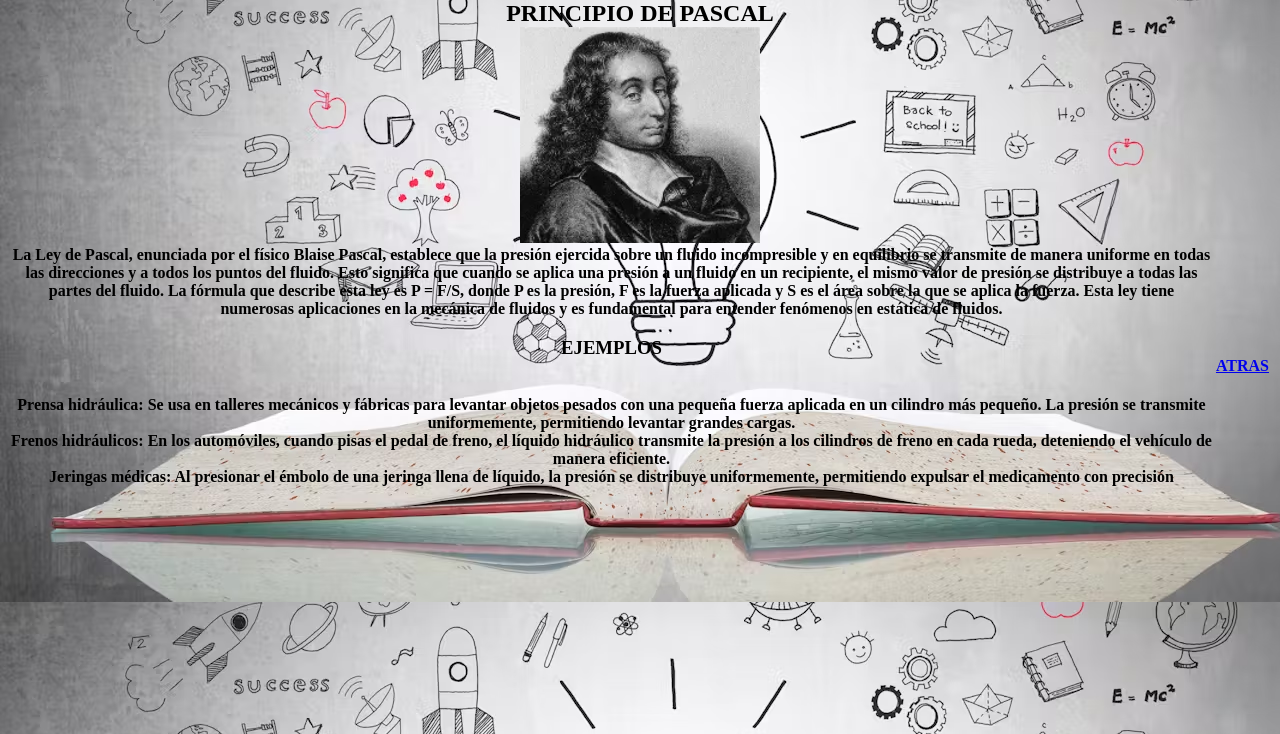
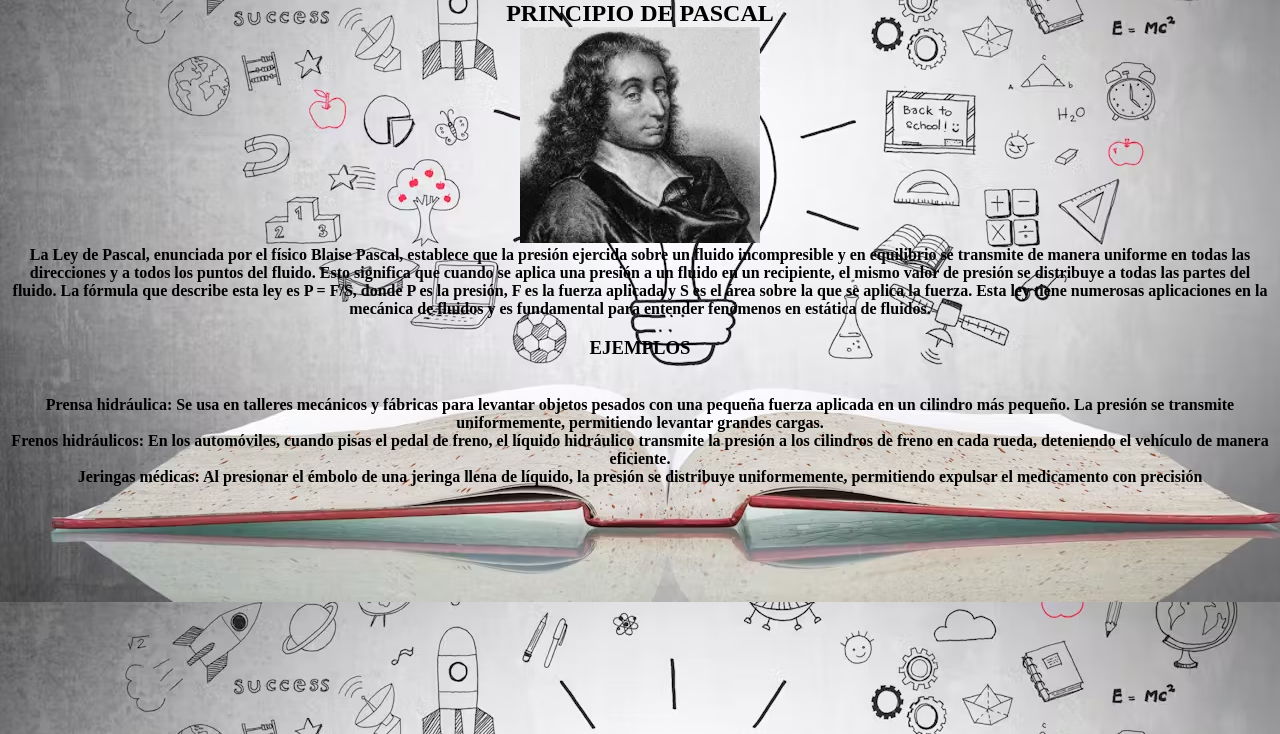
Before and after one commit to richardhernandez4k/richardhernandez4k.github.io, a plain HTML site: page principio de pascal.html in a window 1280 px wide. Shown: the part 66-800 px from the top of the page. Drawn offline with Linux system fonts and the light colour scheme.

Commit message:
Update principio de pascal.html

```diff
--- a/principio de pascal.html
+++ b/principio de pascal.html
@@ -17,6 +17,5 @@ Prensa hidráulica: Se usa en talleres mecánicos y fábricas para levantar obje
 Frenos hidráulicos: En los automóviles, cuando pisas el pedal de freno, el líquido hidráulico transmite la presión a los cilindros de freno en cada rueda, deteniendo el vehículo de manera eficiente.
 <br>
 Jeringas médicas: Al presionar el émbolo de una jeringa llena de líquido, la presión se distribuye uniformemente, permitiendo expulsar el medicamento con precisión
-<th><a href="index.html">ATRAS</a> </th>
 </body>
 </html>
```
